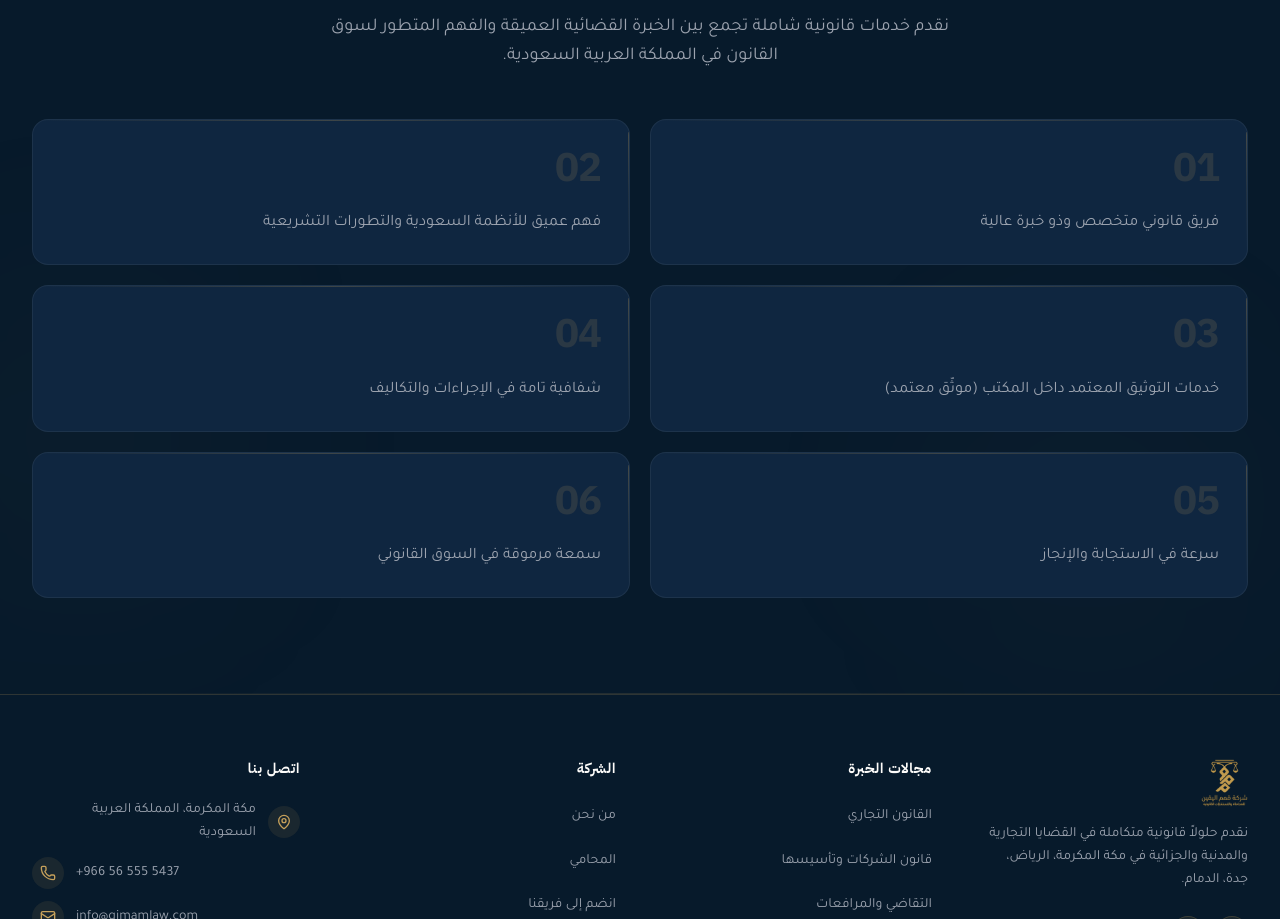
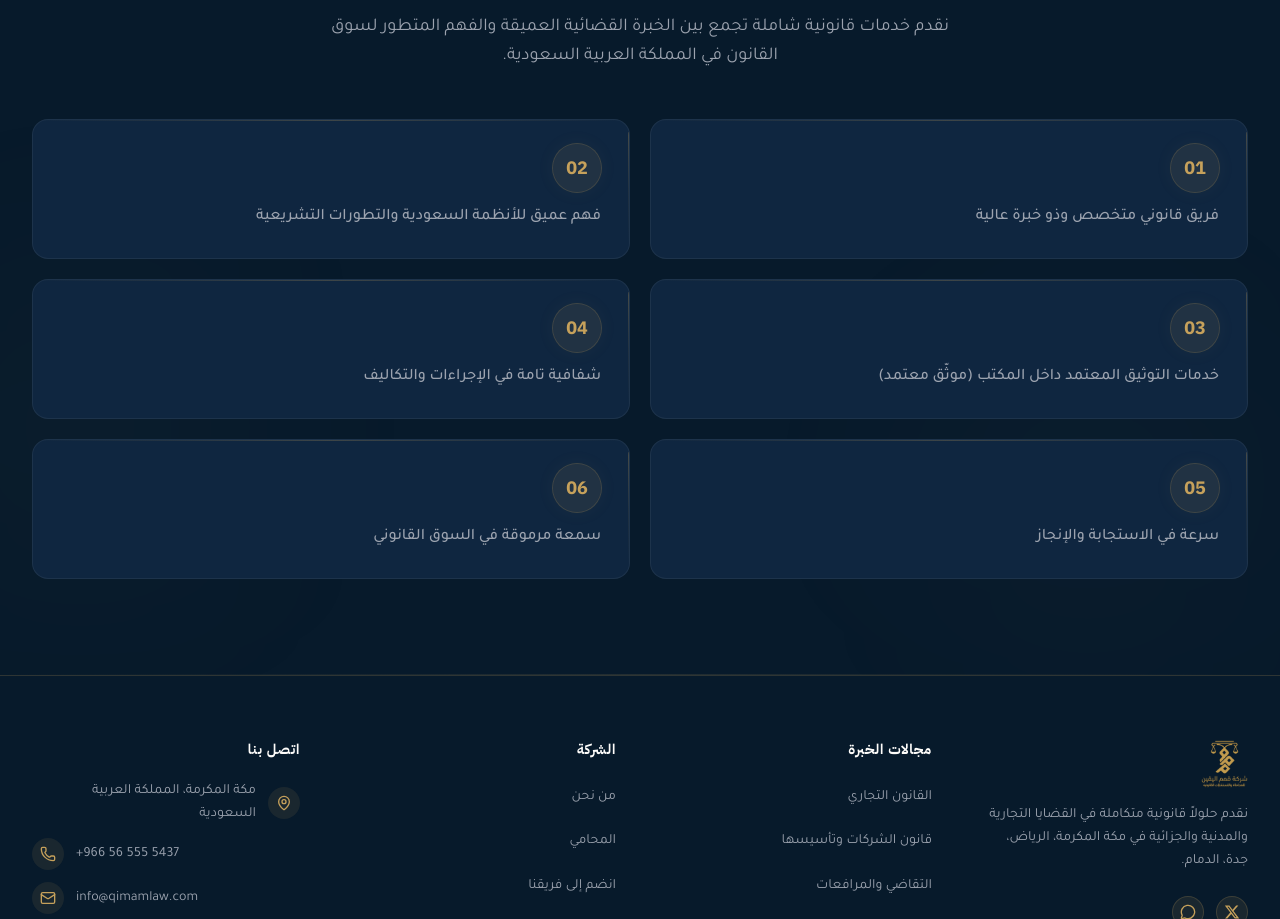
Before and after one commit to khodranefrs-creator/qimam, a Next.js app: page / in a window 1280 px wide. Shown: the part 4646-5565 px from the top of the page. Built offline with nearby package versions, Linux system fonts and the light colour scheme; no server answers; the database is empty.

Commit message:
final visual polish: gold circle number badge, denser cards, medium-weight text

```diff
--- a/src/components/home/why-qimam.tsx
+++ b/src/components/home/why-qimam.tsx
@@ -52,7 +52,7 @@ export function WhyQimam() {
               whileInView={{ opacity: 1, y: 0 }}
               viewport={{ once: true, margin: '-50px' }}
               transition={{ duration: 0.4, delay: i * 0.06, ease: [0.16, 1, 0.3, 1] as const }}
-              className="group relative p-6 md:p-7 rounded-2xl bg-primary-light border border-white/[0.06] hover:border-accent-gold/25 transition-all duration-500 hover:shadow-[0_0_35px_rgba(198,161,91,0.08)] overflow-hidden"
+              className="group relative pt-5 md:pt-6 pb-6 md:pb-7 px-6 md:px-7 rounded-2xl bg-primary-light border border-white/[0.06] hover:border-accent-gold/25 transition-all duration-500 hover:shadow-[0_0_35px_rgba(198,161,91,0.08)] overflow-hidden"
             >
               {/* Left gold accent bar */}
               <div aria-hidden="true" className="absolute start-0 top-3 bottom-3 w-px bg-gradient-to-b from-accent-gold/30 via-accent-gold/10 to-transparent rounded-full group-hover:from-accent-gold/50 transition-all duration-500" />
@@ -60,15 +60,17 @@ export function WhyQimam() {
               {/* Top gold accent line */}
               <div aria-hidden="true" className="absolute inset-x-0 top-0 h-px bg-gradient-to-r from-transparent via-accent-gold/25 to-transparent" />
 
-              {/* Number */}
-              <div className="relative z-10 mb-3 md:mb-4">
-                <span className="text-[2rem] md:text-[2.5rem] font-heading font-bold text-accent-gold/15 leading-none tracking-tight select-none group-hover:text-accent-gold/20 transition-all duration-500">
-                  {String(i + 1).padStart(2, '0')}
-                </span>
+              {/* Number badge */}
+              <div className="relative z-10 mb-2 md:mb-3">
+                <div className="inline-flex items-center justify-center w-11 h-11 md:w-12 md:h-12 rounded-full bg-accent-gold/[0.10] ring-1 ring-accent-gold/25 transition-all duration-500 group-hover:bg-accent-gold/[0.18] group-hover:ring-accent-gold/40 shadow-[0_0_20px_rgba(198,161,91,0.06)] group-hover:shadow-[0_0_30px_rgba(198,161,91,0.12)]">
+                  <span className="text-accent-gold font-heading font-bold text-base md:text-lg leading-none">
+                    {String(i + 1).padStart(2, '0')}
+                  </span>
+                </div>
               </div>
 
               {/* Text */}
-              <p className="text-text-muted text-muted-on-dark text-sm md:text-base leading-relaxed relative z-10">
+              <p className="text-text-muted text-muted-on-dark text-sm md:text-base font-medium leading-relaxed relative z-10">
                 {item}
               </p>
             </motion.div>
```
